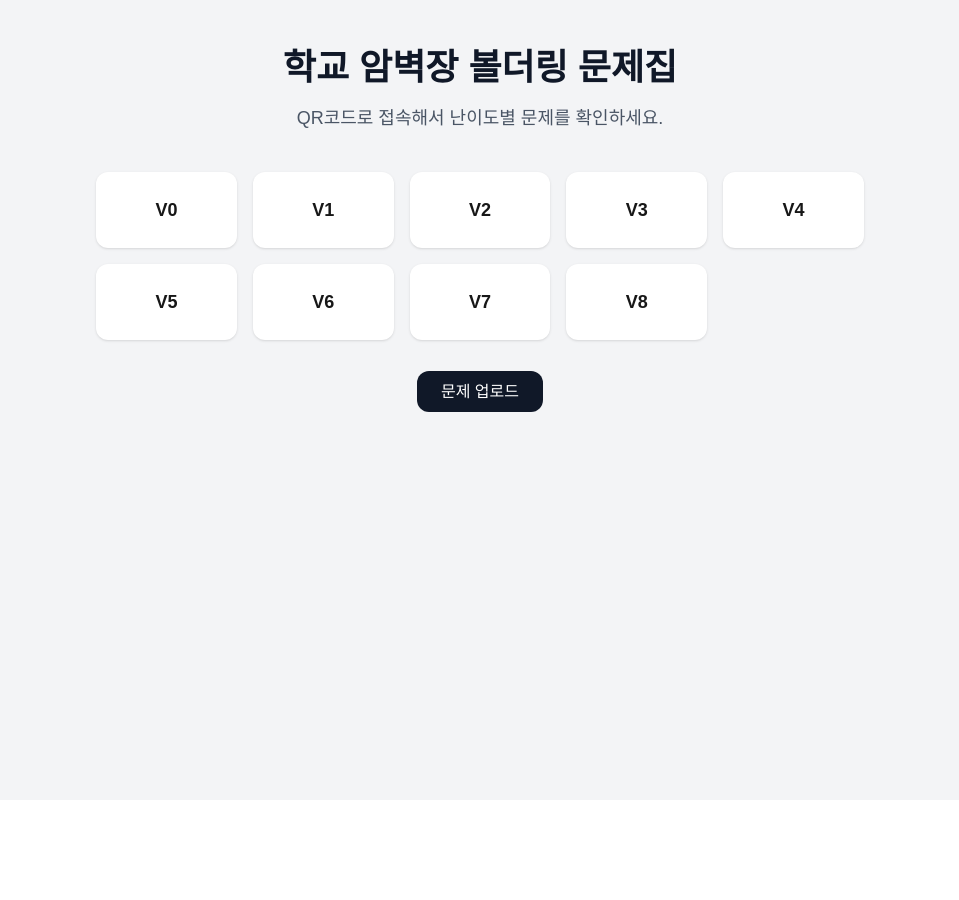
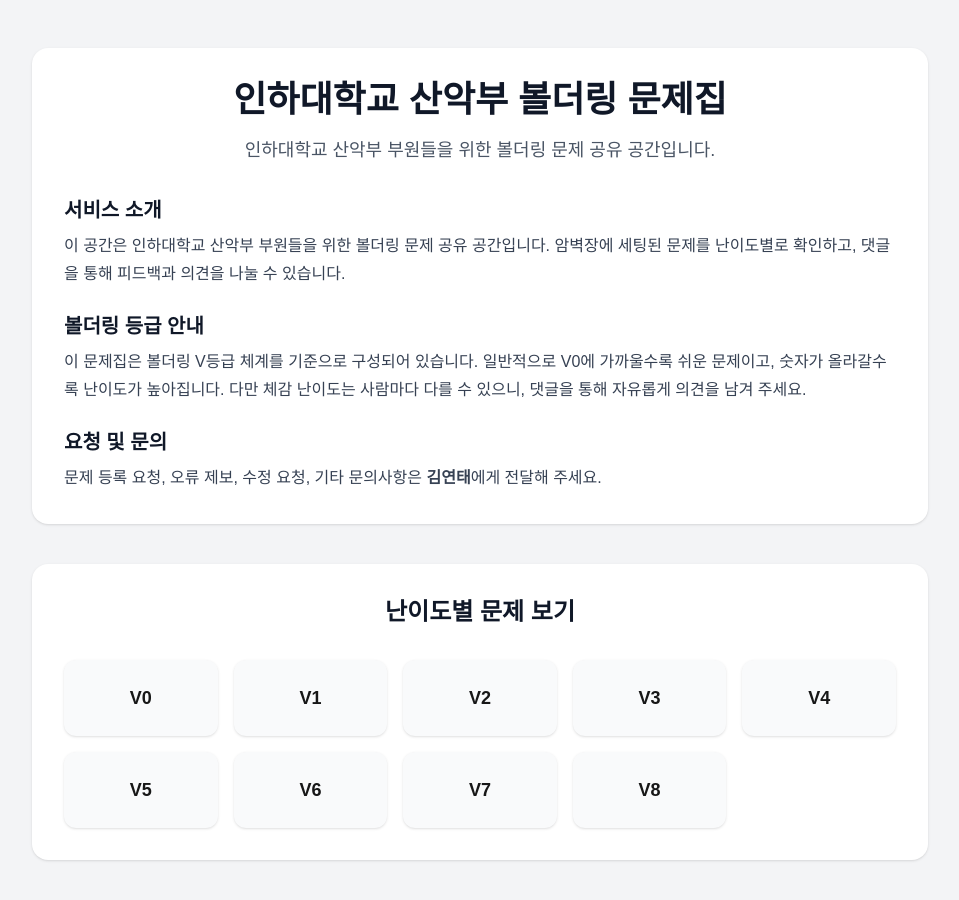
Before and after one commit to dusxo012315-ai/930135, a Next.js app: page / in a window 1280 px wide. Shown: the top 900 px of the page, without its empty margins (160-1119 px from the left). Before the commit the page ends 800 px from the top, so only its background shows below. Built offline with nearby package versions, Linux system fonts and the light colour scheme.

Commit message:
update main page intro

```diff
--- a/app/page.tsx
+++ b/app/page.tsx
@@ -5,34 +5,64 @@
 
   return (
     <main className="min-h-screen bg-gray-100 px-6 py-12">
-      <div className="mx-auto max-w-3xl text-center">
-        <h1 className="text-4xl font-bold text-gray-900">
-          학교 암벽장 볼더링 문제집
+      <div className="mx-auto max-w-4xl">
+        <div className="rounded-2xl bg-white p-8 shadow">
+          <h1 className="text-center text-4xl font-bold text-gray-900">
+            인하대학교 산악부 볼더링 문제집
           </h1>
 
-        <p className="mt-4 text-lg text-gray-600">
-          QR코드로 접속해서 난이도별 문제를 확인하세요.
+          <p className="mt-4 text-center text-lg text-gray-600">
+            인하대학교 산악부 부원들을 위한 볼더링 문제 공유 공간입니다.
           </p>
 
-        <div className="mt-10 grid grid-cols-3 gap-4 sm:grid-cols-3 md:grid-cols-5">
+          <div className="mt-8 space-y-6 text-gray-700">
+            <section>
+              <h2 className="text-xl font-bold text-gray-900">서비스 소개</h2>
+              <p className="mt-2 leading-7">
+                이 공간은 인하대학교 산악부 부원들을 위한 볼더링 문제 공유
+                공간입니다. 암벽장에 세팅된 문제를 난이도별로 확인하고,
+                댓글을 통해 피드백과 의견을 나눌 수 있습니다.
+              </p>
+            </section>
+
+            <section>
+              <h2 className="text-xl font-bold text-gray-900">
+                볼더링 등급 안내
+              </h2>
+              <p className="mt-2 leading-7">
+                이 문제집은 볼더링 V등급 체계를 기준으로 구성되어 있습니다.
+                일반적으로 V0에 가까울수록 쉬운 문제이고, 숫자가 올라갈수록
+                난이도가 높아집니다. 다만 체감 난이도는 사람마다 다를 수 있으니,
+                댓글을 통해 자유롭게 의견을 남겨 주세요.
+              </p>
+            </section>
+
+            <section>
+              <h2 className="text-xl font-bold text-gray-900">요청 및 문의</h2>
+              <p className="mt-2 leading-7">
+                문제 등록 요청, 오류 제보, 수정 요청, 기타 문의사항은{" "}
+                <span className="font-semibold">김연태</span>에게 전달해 주세요.
+              </p>
+            </section>
+          </div>
+        </div>
+
+        <div className="mt-10 rounded-2xl bg-white p-8 shadow">
+          <h2 className="text-center text-2xl font-bold text-gray-900">
+            난이도별 문제 보기
+          </h2>
+
+          <div className="mt-8 grid grid-cols-3 gap-4 sm:grid-cols-3 md:grid-cols-5">
             {grades.map((grade) => (
               <Link
                 key={grade}
                 href={`/grades/${grade}`}
-              className="rounded-xl bg-white px-4 py-6 text-lg font-semibold shadow hover:bg-gray-50"
+                className="rounded-xl bg-gray-50 px-4 py-6 text-center text-lg font-semibold shadow hover:bg-gray-100"
               >
                 {grade}
               </Link>
             ))}
           </div>
-
-        <div className="mt-10">
-          <Link
-            href="/upload"
-            className="rounded-xl bg-gray-900 px-6 py-3 text-white hover:bg-gray-800"
-          >
-            문제 업로드
-          </Link>
         </div>
       </div>
     </main>
```
Lines whose indentation alone changed are shown as unchanged.
